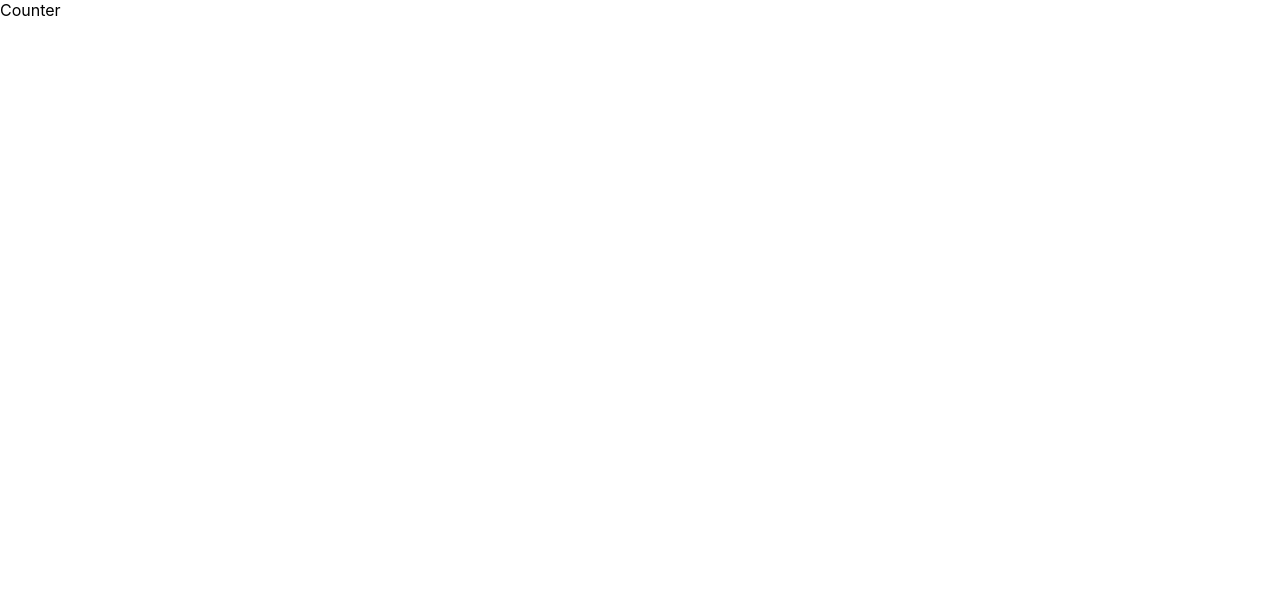
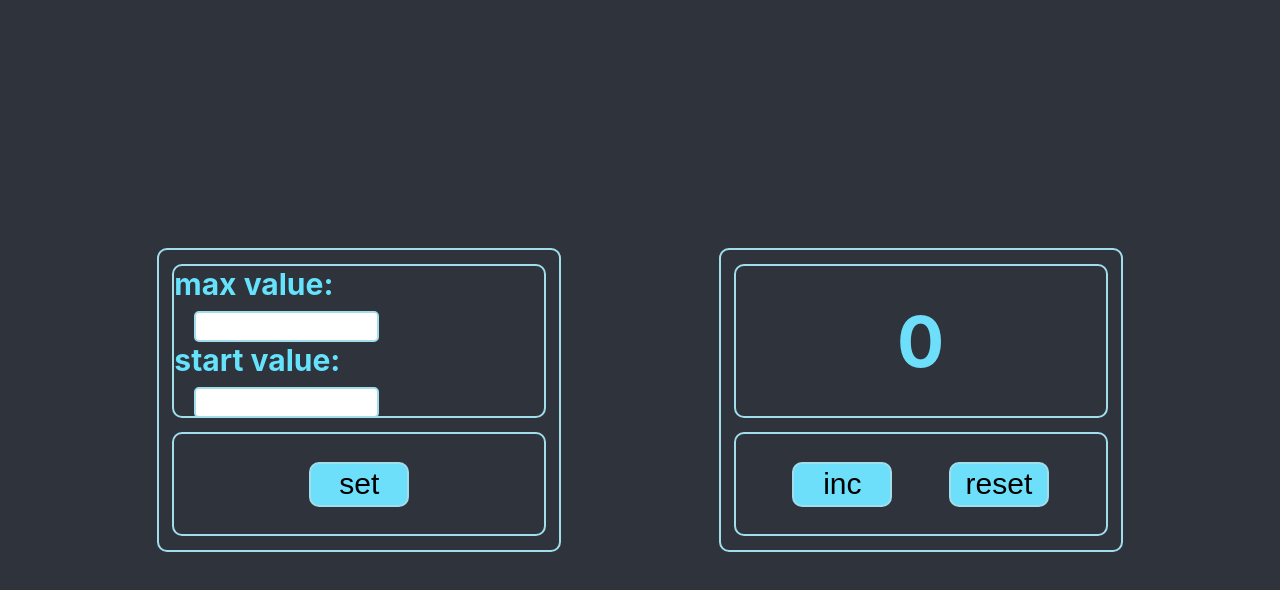
Before and after one commit to YarGromov/-Counter_1, a React (Create React App) app in the folder my-app/: page / in a window 1280 px wide. Shown: the top 590 px of the page. Built offline with nearby package versions, Linux system fonts and the light colour scheme.

Commit message:
Counter styles

```diff
--- a/my-app/src/App.css
+++ b/my-app/src/App.css
@@ -0,0 +1,8 @@
+.App {
+    display: flex;
+    justify-content: space-evenly;
+    align-items: center;
+    background-color: #2e333c;
+    width: 100vw;
+    height: 100vh;
+}
--- a/my-app/src/App.tsx
+++ b/my-app/src/App.tsx
@@ -1,12 +1,15 @@
 import React from 'react';
 import './App.css';
+import {ScreenWithSettings} from "./components/ScreenWithSettings";
+import {ScreenWithResults} from "./components/ScreenWithResults";
 
 function App() {
-  return (
-    <div className="App">
-      Counter
-    </div>
-  );
+    return (
+        <div className="App">
+            <ScreenWithSettings/>
+            <ScreenWithResults/>
+        </div>
+    );
 }
 
 export default App;
--- /dev/null
+++ b/my-app/src/components/ScreenWithResults.module.css
@@ -0,0 +1,41 @@
+.ScreenWithResults {
+    display: flex;
+    flex-direction: column;
+    justify-content: space-evenly;
+    align-items: center;
+    width: 400px;
+    height: 300px;
+    border: 2px solid #a2ddec;
+    border-radius: 10px;
+}
+
+.firstContainer{
+    display: flex;
+    justify-content: space-evenly;
+    align-items: center;
+    width: 370px;
+    height: 150px;
+    border: 2px solid #a2ddec;
+    border-radius: 10px;
+    color: #6ddffa;
+    font-size: 70px;
+    font-weight: bold;
+}
+
+.secondContainer{
+    display: flex;
+    justify-content: space-evenly;
+    align-items: center;
+    width: 370px;
+    height: 100px;
+    border: 2px solid #a2ddec;
+    border-radius: 10px;
+}
+.secondContainer button {
+    background-color: #6ddffb;
+    border: 2px solid #a2ddec;
+    border-radius: 10px;
+    height: 45px;
+    width: 100px;
+    font-size: 30px;
+}
--- /dev/null
+++ b/my-app/src/components/ScreenWithResults.tsx
@@ -0,0 +1,16 @@
+import React from 'react';
+import s from "./ScreenWithResults.module.css";
+
+export const ScreenWithResults = () => {
+    return (
+        <div className={s.ScreenWithResults}>
+            <div className={s.firstContainer}>
+                <div>{0}</div>
+            </div>
+            <div className={s.secondContainer}>
+                <button>inc</button>
+                <button>reset</button>
+            </div>
+        </div>
+    );
+};
--- /dev/null
+++ b/my-app/src/components/ScreenWithSettings.module.css
@@ -0,0 +1,51 @@
+.ScreenWithSettings {
+    display: flex;
+    flex-direction: column;
+    justify-content: space-evenly;
+    align-items: center;
+    width: 400px;
+    height: 300px;
+    border: 2px solid #a2ddec;
+    border-radius: 10px;
+}
+
+.firstContainer{
+    display: flex;
+    flex-direction: column;
+    justify-content: space-evenly;
+    align-items: center;
+    width: 370px;
+    height: 150px;
+    border: 2px solid #a2ddec;
+    border-radius: 10px;
+    color: #66e3fc;
+    font-size: 30px;
+    font-weight: bold;
+}
+.firstContainer input {
+    margin-left: 20px;
+    height: 25px;
+    text-align: center;
+    border: 2px solid #a2ddec;
+    border-radius: 5px;
+}
+
+
+.secondContainer{
+    display: flex;
+    justify-content: space-evenly;
+    align-items: center;
+    width: 370px;
+    height: 100px;
+    border: 2px solid #a2ddec;
+    border-radius: 10px;
+}
+
+.secondContainer button {
+    background-color: #6ddffb;
+    border: 2px solid #a2ddec;
+    border-radius: 10px;
+    height: 45px;
+    width: 100px;
+    font-size: 30px;
+}
--- /dev/null
+++ b/my-app/src/components/ScreenWithSettings.tsx
@@ -0,0 +1,17 @@
+import React from 'react';
+import s from './ScreenWithSettings.module.css'
+
+
+export const ScreenWithSettings = () => {
+    return (
+        <div className={s.ScreenWithSettings}>
+            <div className={s.firstContainer}>
+                <div>max value: <input type="text"/></div>
+                <div>start value: <input type="text"/></div>
+            </div>
+            <div className={s.secondContainer}>
+                <button>set</button>
+            </div>
+        </div>
+    );
+};
```
